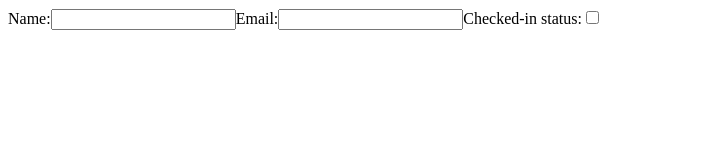
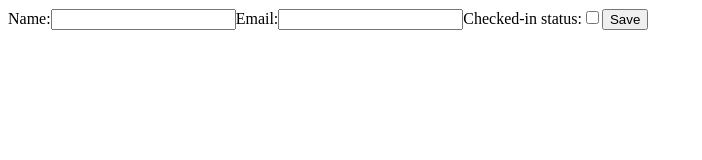
Before and after one commit to kevino2/Hotel_Group_Lab, a Vue app in the folder client/: page / in a window 1280 px wide. Shown: the top 160 px of the page, without its empty margins (0-702 px from the left). Built offline with nearby package versions, Linux system fonts and the light colour scheme.

Commit message:
creates working submit button for form

```diff
--- a/client/src/components/GuestForm.vue
+++ b/client/src/components/GuestForm.vue
@@ -1,5 +1,5 @@
 <template lang="html">
-  <form class="" method="post">
+  <form class="" method="post" v-on:submit="addGuest">
 
     <label for="name">Name:</label>
     <input type="text" id="name" v-model="name" required/>
@@ -9,6 +9,8 @@
 
     <label for="status">Checked-in status:</label>
     <input type="checkbox" id="status" v-model="status">
+
+    <input type="submit" value="Save" id="save">
 
   </form>
 </template>
@@ -21,6 +23,18 @@ export default {
       email: '',
       status: false
     }
+  },
+  methods: {
+    addGuest(x){
+      x.preventDefault()
+      const guest = {
+        name: this.name,
+        email: this.email,
+        status: this.status
+      }
+      GuestService.postGuest(guest)
+      .then(res => eventBus.$emit('guest-added', res))
+    }
   }
 }
 </script>
@@ -32,3 +46,5 @@ export default {
 name
 email
 status
+
+GuestService
--- a/client/src/main.js
+++ b/client/src/main.js
@@ -3,6 +3,8 @@ import App from './App.vue'
 
 Vue.config.productionTip = false
 
+export const eventBus = new Vue();
+
 new Vue({
   render: h => h(App),
 }).$mount('#app')
```
